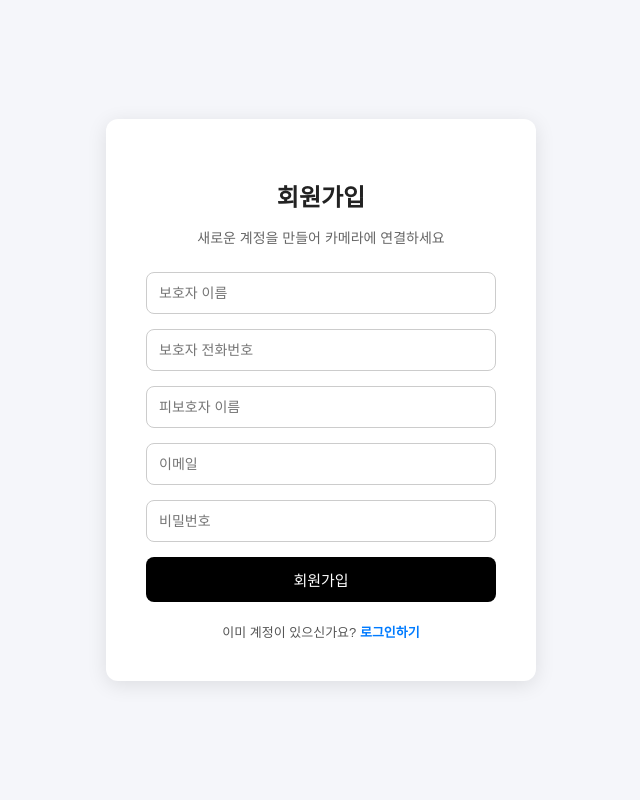
After one commit to seoyeon59/Capstone2_AI-mFine, a Flask app: page /register in a window 1280 px wide. The commit adds this page. Shown: the whole page, without its empty margins (319-959 px from the left). Run offline with Flask 3, Linux system fonts and the light colour scheme.

Commit message:
로그인 및 회원가임 html 추가(수정 별도 필요)

```diff
--- a/alert_utils.py
+++ b/alert_utils.py
@@ -0,0 +1,20 @@
+# 문자 전송 기능 담당
+from twilio.rest import Client
+
+# Twilio 계정 정보 (환경변수나 .env에서 관리 권장) --> 수정해야됨
+TWILIO_SID = "AC19f7db9b30ffaf0620d8c0d33477d0cd"
+TWILIO_TOKEN = "your_auth_token"
+TWILIO_FROM = "+8201 2390 2894"
+
+client = Client(TWILIO_SID, TWILIO_TOKEN)
+
+def send_sms(to_number, message):
+    try:
+        msg = client.messages.create(
+            body=message,
+            from_=TWILIO_FROM,
+            to=to_number
+        )
+        print(f"📩 SMS sent successfully: {msg.sid}")
+    except Exception as e:
+        print(f"❌ SMS Error: {e}")
--- a/app.py
+++ b/app.py
@@ -1,4 +1,4 @@
-from flask import Flask, Response, render_template, jsonify
+from flask import Flask, Response, render_template, jsonify, request, redirect, session
 import cv2
 import mediapipe as mp
 import pandas as pd
@@ -6,8 +6,20 @@ import sqlite3
 import numpy as np
 import threading
 import time
+from alert_utils import send_sms
+from playsound import playsound  # pip install playsound==1.2.2
 
 app = Flask(__name__)
+
+# ==========================
+# SQLite 연결 (회원가입/로그인용)
+# ==========================
+DB_PATH = 'capstone2.db'
+
+def get_db_connection():
+    conn = sqlite3.connect(DB_PATH)
+    conn.row_factory = sqlite3.Row  # 컬럼명을 dict처럼 사용 가능
+    return conn
 
 # ==========================
 # MediaPipe Pose 초기화
@@ -109,10 +121,68 @@ def gen_frames():
         frame_bytes = buffer.tobytes()
         yield (b'--frame\r\n'
                b'Content-Type: image/jpeg\r\n\r\n' + frame_bytes + b'\r\n')
+
 # ==========================
 # Flask 라우팅
 # ==========================
+# ==========================
+# 홈 (로그인 페이지)
+# ==========================
 @app.route('/')
+def home():
+    return render_template('login.html')
+
+# ==========================
+# 로그인 기능
+# ==========================
+@app.route('/login', methods=['POST'])
+def login():
+    name = request.form['name']
+    password = request.form['password']
+
+    conn = get_db_connection()
+    cursor = conn.cursor()
+    cursor.execute("SELECT * FROM user WHERE name=? AND password=?", (name, password))
+    user = cursor.fetchone()
+    conn.close()
+
+    if user:
+        session['name'] = name
+        print(f"✅ 로그인 성공: {name}")
+        return redirect('/camera')
+    else:
+        print(f"❌ 로그인 실패: {name}")
+        return "❌ 로그인 실패! 이름 또는 비밀번호를 확인하세요."
+
+# ==========================
+# 회원가입 기능
+# ==========================
+@app.route('/register', methods=['GET', 'POST'])
+def register():
+    if request.method == 'POST':
+        password = request.form['password']
+        name = request.form['name']
+        phone_number = request.form['phone_number']
+        non_guardian_name = request.form['non_guardian_name']
+        mail = request.form['mail']
+
+        conn = get_db_connection()
+        cursor = conn.cursor()
+        cursor.execute("""
+            INSERT INTO user (password, name, phone_number, non_guardian_name, mail)
+            VALUES (?, ?, ?, ?, ?)
+        """, (password, name, phone_number, non_guardian_name, mail))
+        conn.commit()
+        conn.close()
+
+        print(f"✅ 회원가입 완료: {name}")
+        return redirect('/')
+    return render_template('register.html')
+
+# ========================
+# 카메라
+# ========================
+@app.route('/camera')
 def index():
     return render_template('camera.html')
 
@@ -122,6 +192,20 @@ def video_feed():
     return Response(gen_frames(),
                     mimetype='multipart/x-mixed-replace; boundary=frame')
 
+# ==========================
+# 낙상 위험 점수 기반 알림 로직 추가
+# ==========================
+def play_alarm_sound():
+    """🔊 서버 스피커에서 경고음 재생"""
+    try:
+        playsound("static/alarmclockbeepsaif.mp3")
+        print("🔊 Alarm sound played!")
+    except Exception as e:
+        print(f"❌ Alarm Sound Error: {e}")
+
+# --------------------------
+# 새로운 위험도 확인 라우트
+# --------------------------
 @app.route('/get_score')
 def get_score():
     conn = sqlite3.connect('capstone2.db')
@@ -129,7 +213,23 @@ def get_score():
     c.execute("SELECT risk_score FROM realtime_screen ORDER BY timestamp DESC LIMIT 1")
     row = c.fetchone()
     conn.close()
+
     score = (row[0] / 100) if row else 0.0
+
+    ### 🔔 추가: 위험 점수 기반으로 문자 및 경고 알림
+    numeric_score = score * 100  # 0~1 → 0~100 단위로 변경
+    user_phone = "+821023902894"  # ⚠️ 사용자 휴대폰 번호 (실제 번호로 수정)
+
+    if numeric_score >= 70:
+        msg = f"🚨 낙상 위험이 매우 높습니다! (위험도: {int(numeric_score)}점)\n즉시 확인이 필요합니다."
+        print("문자 및 경고음 발송 중...")
+        threading.Thread(target=send_sms, args=(user_phone, msg)).start()
+        threading.Thread(target=play_alarm_sound).start()
+    elif numeric_score >= 50:
+        msg = f"⚠️ 낙상 주의: 위험도가 {int(numeric_score)}점입니다. 주의하세요."
+        print("주의 문자 발송 중...")
+        threading.Thread(target=send_sms, args=(user_phone, msg)).start()
+
     return jsonify({'score': score})
 
 @app.route('/shutdown')
@@ -143,6 +243,16 @@ def shutdown():
         func()
     return "Server shutting down..."
 
+# 알림 소리 재생
+def play_alarm_sound():
+    try:
+        playsound("static/alarmclockbeepsaif.mp3")
+        print("🔊 Alarm sound played!")
+    except Exception as e:
+        print(f"❌ Alarm Sound Error: {e}")
+
+
+
 # ==========================
 # 서버 실행
 # ==========================
--- a/static/style.css
+++ b/static/style.css
@@ -4,7 +4,7 @@ body {
   display: flex;
   justify-content: center;
   align-items: center;
-  height: 100vh;
+  min-height: 100vh; /* 세로 중앙 유지 */
   margin: 0;
 }
 
@@ -15,6 +15,8 @@ body {
   box-shadow: 0 4px 15px rgba(0,0,0,0.1);
   width: 90%;
   max-width: 1000px;
+  box-sizing:border-box;
+  margin: 1 auto;
 }
 
 h1 {
--- /dev/null
+++ b/templates/register.html
@@ -0,0 +1,85 @@
+<!DOCTYPE html>
+<html lang="ko">
+<head>
+  <meta charset="UTF-8">
+  <title>회원가입</title>
+  <style>
+    body {
+      font-family: 'Apple SD Gothic Neo', sans-serif;
+      background-color: #f5f6fa;
+      display: flex;
+      justify-content: center;
+      align-items: center;
+      height: 100vh;
+      margin: 0;
+    }
+    .register-container {
+      background: white;
+      padding: 40px;
+      border-radius: 12px;
+      box-shadow: 0 4px 20px rgba(0,0,0,0.1);
+      width: 350px;
+      text-align: center;
+    }
+    h2 {
+      margin-bottom: 10px;
+      color: #222;
+    }
+    p {
+      margin-bottom: 25px;
+      color: #666;
+      font-size: 14px;
+    }
+    form {
+      display: flex;
+      flex-direction: column;
+      gap: 15px;
+    }
+    input {
+      padding: 12px;
+      border: 1px solid #ccc;
+      border-radius: 8px;
+      font-size: 14px;
+    }
+    button {
+      padding: 12px;
+      background-color: #000;
+      color: white;
+      border: none;
+      border-radius: 8px;
+      font-size: 15px;
+      cursor: pointer;
+    }
+    button:hover {
+      background-color: #333;
+    }
+    .login {
+      margin-top: 20px;
+      font-size: 13px;
+      color: #555;
+    }
+    .login a {
+      color: #007bff;
+      text-decoration: none;
+      font-weight: bold;
+    }
+  </style>
+</head>
+<body>
+  <div class="register-container">
+    <h2>회원가입</h2>
+    <p>새로운 계정을 만들어 카메라에 연결하세요</p>
+    <form action="/register" method="POST">
+      <input type="text" name="name" placeholder="보호자 이름" required>
+      <input type="text" name="phone_number" placeholder="보호자 전화번호" required>
+      <input type="text" name="non_guardian_name" placeholder="피보호자 이름" required>
+      <input type="email" name="mail" placeholder="이메일" required>
+      <input type="password" name="password" placeholder="비밀번호" required>
+      <button type="submit">회원가입</button>
+    </form>
+    <div class="login">
+      이미 계정이 있으신가요? <a href="/">로그인하기</a>
+    </div>
+  </div>
+</body>
+</html>
```
Also changed, not shown: templates/login.html (added, +83 -0 lines), capstone2.db.
